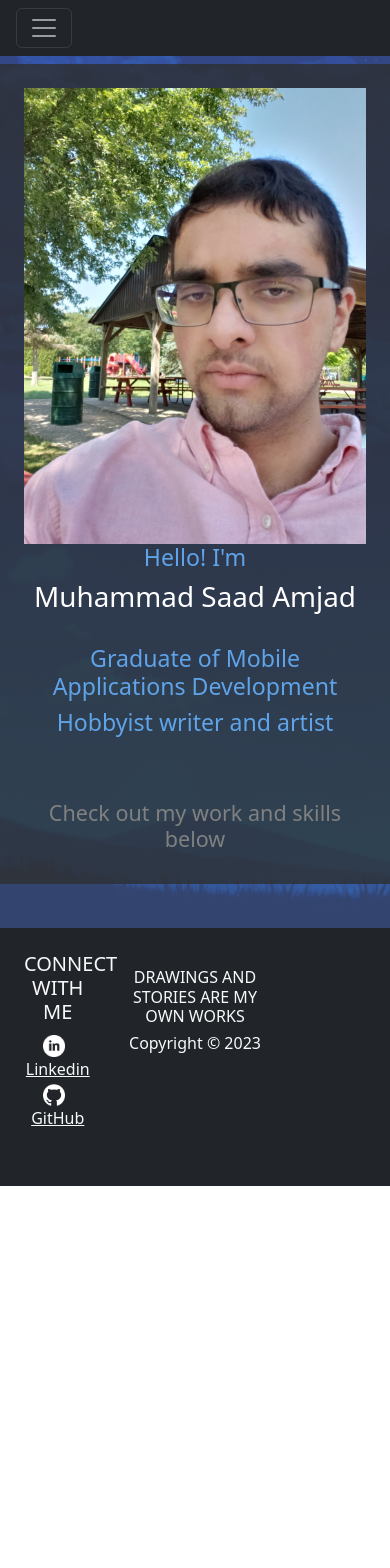
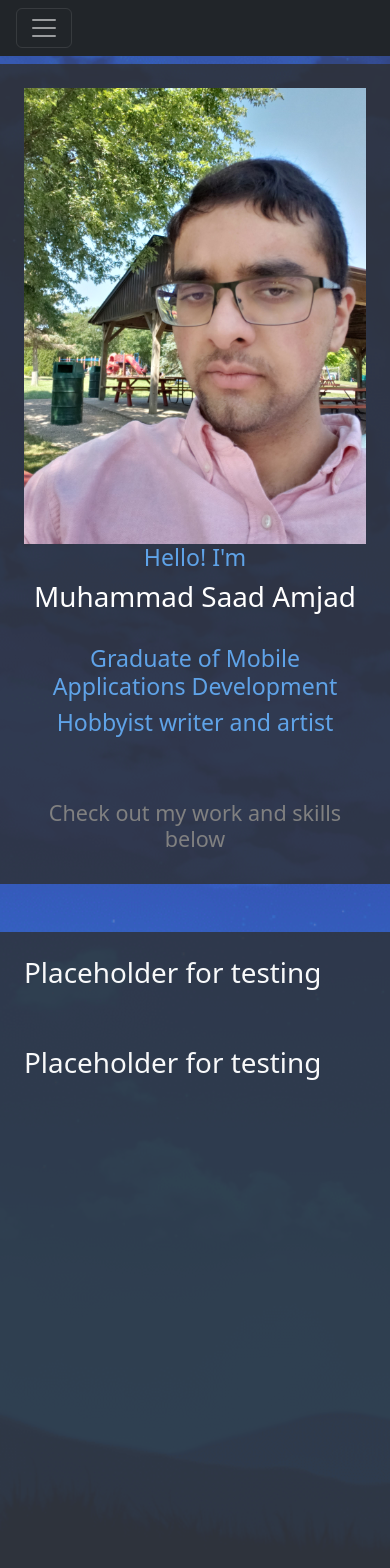
Before and after one commit to SaadMAmjad/SaadMAmjad.github.io, a React (Create React App) app: page / in a window 390 px wide. Shown: the top 1568 px of the page. Before the commit the page ends 1186 px from the top, so only its background shows below. Built offline with nearby package versions, Linux system fonts and the light colour scheme.

Commit message:
fixed mobile issues and added test placeholder

```diff
--- a/src/App.css
+++ b/src/App.css
@@ -5,8 +5,9 @@
   background-color: #668add80;
   /* extra padding because every other way was too complicated lol */
   padding-top: 4rem;
+  padding-bottom: 1rem;
   /* todo remove this when there's enough content */
-  height: 110vh;
+  /* height: 110vh; */
 }
 /* might need to just make the background image and actual image tag on the page, then reduce opacity */
 
--- a/src/components/Footer.js
+++ b/src/components/Footer.js
@@ -1,6 +1,6 @@
 import linkedin from '../images/Linkedin logo.png'
 import GitHub from '../images/Git logo.png'
-import Email from '../images/Email.png'
+// import Email from '../images/Email.png'
 
 function Footer() {
     return (
@@ -11,7 +11,7 @@ function Footer() {
                     {/* row */}
                     <div className="row">
                         {/* column */}
-                        <div className="col-3 mb-4 mb-md-0">
+                        <div className="col-xs-4 col-sm-3 mb-4 mb-md-0">
                             <h5 className="text-uppercase text-light">Connect with me</h5>
 
                             <ul className="list-unstyled mb-0">
@@ -39,7 +39,7 @@ function Footer() {
                         </div>
 
                         {/* column */}
-                        <div className="col-6 pt-3">
+                        <div className="col-xs-8 col-sm-6 pt-3">
                             <h6 className="text-uppercase text-light text-center">Drawings and Stories are my own works</h6>
                             <h6 className="text-light text-center">Copyright © 2023</h6>
                         </div>
--- a/src/components/Home.js
+++ b/src/components/Home.js
@@ -49,6 +49,17 @@ function Home() {
                     </div>
                 </div>
             </div>
+
+            <div className='container transparentAndColour mt-5' style={{paddingBottom: '30rem'}}>
+                <div className='row'>
+                    <div className='col-sm-6 p-4'>
+                        <h1 className='text-light'>Placeholder for testing</h1>
+                    </div>
+                    <div className='col-sm-6 p-4'>
+                        <h1 className='text-light'>Placeholder for testing</h1>
+                    </div>
+                </div>
+            </div>
             {/* Skills section */}
             {/* <div className='container mt-5 justify-content-between'>
                 <div className='row'>
```
